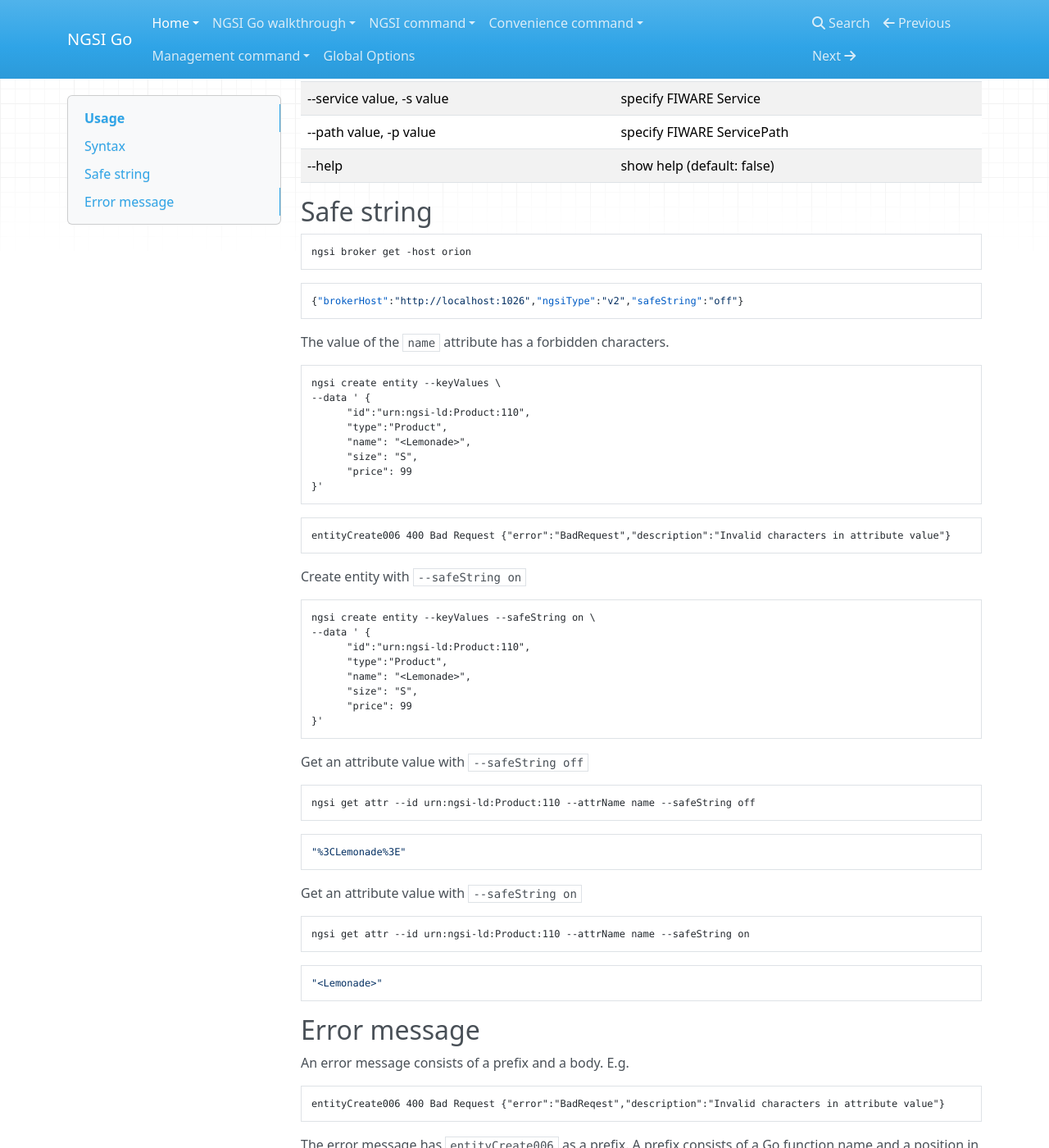
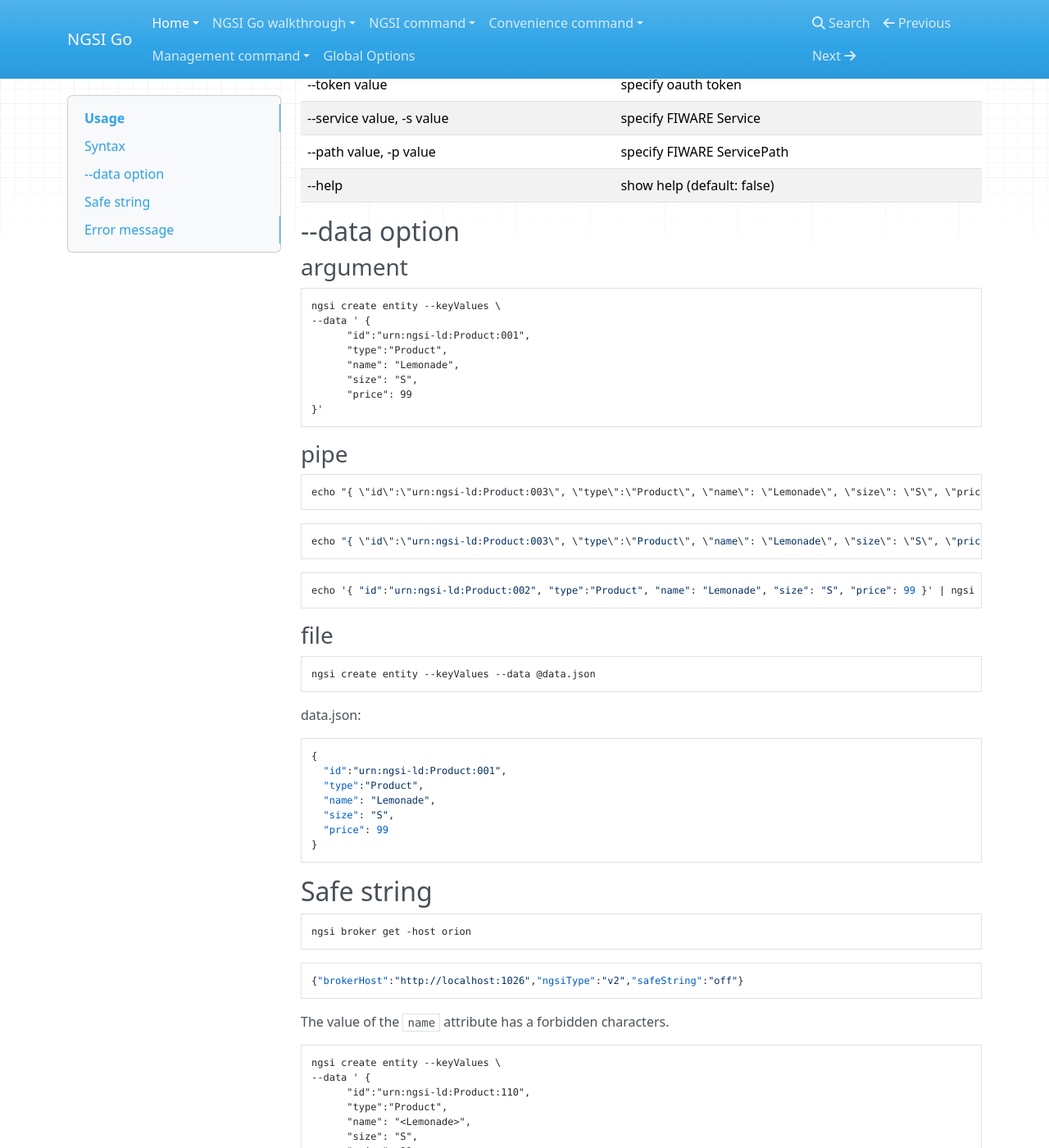
Before and after one commit to lets-fiware/ngsi-go, an MkDocs documentation site: the page built from docs/usage.md, in a window 1280 px wide and 1400 px high, scrolled down 3268 px. Shown: the whole window at 82% size. Built offline with MkDocs 1.6.1, drawn with Linux system fonts in a browser that asks for light colours; nearby versions of some CDN libraries.

Commit message:
Update docs/usage.md

````diff
--- a/docs/usage.md
+++ b/docs/usage.md
@@ -6,15 +6,20 @@
     -   [Management commnad](#management-commnad)
     -   [Global Options](#global-options)
     -   [Common options](#common-options)
+-   [--data option](#data-option)
 -   [Safe string](#safe-string)
 -   [Error message](#error-message)
     -   [Detailed error information](#detailed-error-information)
+
+<a name="syntax"/>
 
 ## Syntax
 
 ```console
 ngsi [global options] command [common options] sub-command [options]
 ```
+
+<a name="ngsi-command"/>
 
 ### NGSI command
 
@@ -49,6 +54,8 @@ ngsi [global options] command [common options] sub-command [options]
 |                              | subscription | update subscription |
 | [upsert](./ngsi/upsert.md)   | entities     | upsert entities     |
 
+<a name="convenience-command"/>
+
 ### Convenience command
 
 | command                               | sub-command  | Description                                                      |
@@ -61,6 +68,8 @@ ngsi [global options] command [common options] sub-command [options]
 | [template](./convenience/template.md) | subscription | create template of subscription                                  |
 |                                       | registration | create template of registration                                  |
 | [version](./convenience/version.md)   | -            | print the version of Context Broker                              |
+
+<a name="management-commnad"/>
 
 ### Management commnad
 
@@ -80,6 +89,8 @@ ngsi [global options] command [common options] sub-command [options]
 |                                      | clear        | clear settings  |
 | [token](./management/token.md)       | -            | manage token    |
 
+<a name="global-options"/>
+
 ### Global Options
 
 | Options	     | Description                                      |
@@ -92,6 +103,8 @@ ngsi [global options] command [common options] sub-command [options]
 | --help         | show help (default: false)                       |
 | --version, -v  | print the version (default: false)               |
 
+<a name="common-options"/>
+
 ### Common options
 
 | Options                   | Description                |
@@ -101,6 +114,56 @@ ngsi [global options] command [common options] sub-command [options]
 | --service value, -s value | specify FIWARE Service     |
 | --path value, -p value    | specify FIWARE ServicePath |
 | --help                    | show help (default: false) |
+
+<a name="data-option"/>
+
+## --data option
+
+### argument
+
+```console
+ngsi create entity --keyValues \
+--data ' {
+      "id":"urn:ngsi-ld:Product:001",
+      "type":"Product",
+      "name": "Lemonade",
+      "size": "S",
+      "price": 99
+}'
+```
+### pipe
+
+```console
+echo "{ \"id\":\"urn:ngsi-ld:Product:003\", \"type\":\"Product\", \"name\": \"Lemonade\", \"size\": \"S\", \"price\": 99 }" | ngsi create entity --keyValues --data @-
+```
+
+```
+echo "{ \"id\":\"urn:ngsi-ld:Product:003\", \"type\":\"Product\", \"name\": \"Lemonade\", \"size\": \"S\", \"price\": 99 }" | ngsi create entity --keyValues --data stdin
+```
+
+```
+echo '{ "id":"urn:ngsi-ld:Product:002", "type":"Product", "name": "Lemonade", "size": "S", "price": 99 }' | ngsi create entity --keyValues --data @-
+```
+
+### file
+
+```console
+ngsi create entity --keyValues --data @data.json
+```
+
+data.json:
+
+```
+{
+  "id":"urn:ngsi-ld:Product:001",
+  "type":"Product",
+  "name": "Lemonade",
+  "size": "S",
+  "price": 99
+}
+```
+
+<a name="safe-string"/>
 
 ## Safe string
 
@@ -162,6 +225,8 @@ ngsi get attr --id urn:ngsi-ld:Product:110 --attrName name --safeString on
 "<Lemonade>"
 ```
 
+<a name="error-message"/>
+
 ## Error message
 
 An error message consists of a prefix and a body. E.g.
@@ -172,6 +237,8 @@ entityCreate006 400 Bad Request {"error":"BadReqest","description":"Invalid char
 
 The error message has `entityCreate006` as a prefix. A prefix consists of a Go function name and a position in the funciton.
 The function name is `entityCreate`. The position is 6th.
+
+<a name="detailed-error-information"/>
 
 ### Detailed error information
 
````
